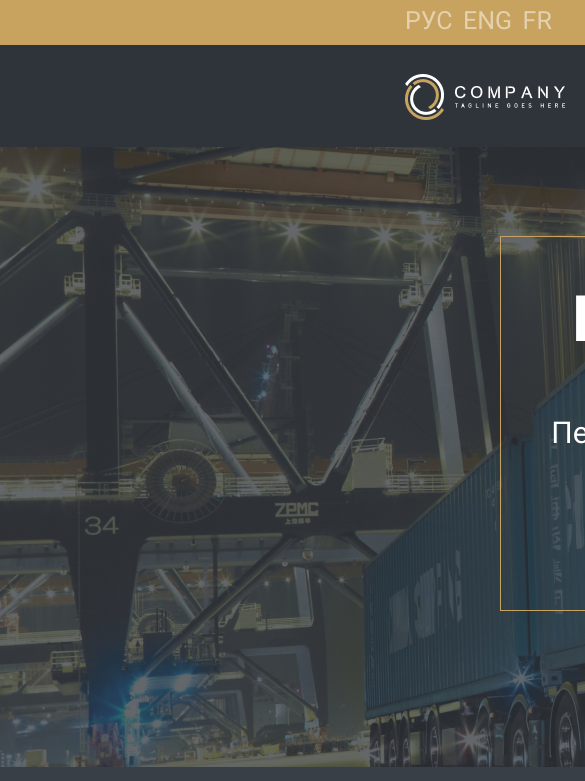
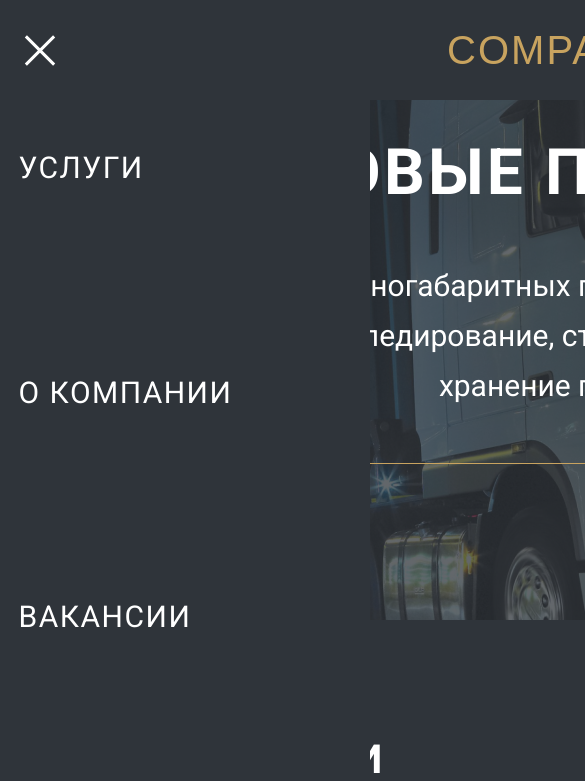
Before and after one commit to aget777/trucks_v2, a plain HTML site: page index.html in a window 390 px wide. Shown: the top 781 px of the page, 585 px wide, since content can reach past the window. Drawn offline with Linux system fonts and the light colour scheme; a web font is replaced by a local one.

Commit message:
mobile menu header comlete

```diff
--- a/css/fonts.css
+++ b/css/fonts.css
@@ -1,4 +1,14 @@
 @import url('https://fonts.googleapis.com/css2?family=Roboto:wght@100;300;400;500;700;900&display=swap');
+@import url('https://fonts.googleapis.com/css2?family=Alatsi&display=swap');
+
+.company_name_text{
+    font-family: 'Alatsi', sans-serif;
+    font-size: 4rem;
+    letter-spacing: 0.2rem;
+    color: var(--gold);
+    margin: 0;
+    padding: 0;
+}
 
 
 .text-xs{
@@ -28,6 +38,7 @@
 .menu-text:hover{
     color: var(--gold);
     transition: color 0.6s ease;
+    font-weight: var(--font-bold);
 }
 
 .menu-text:focus{
@@ -81,7 +92,9 @@
 }
 
 
-
+.text-dark{
+    color: var(--dark-grey)
+}
 
 .text-up{
     text-transform: uppercase;
--- a/css/footer.css
+++ b/css/footer.css
@@ -37,9 +37,6 @@
     margin-top: .4rem;
 }
 
-.menu-text-dark{
-    color: var(--dark-grey)
-}
 
 .footer__phone{
     grid-column: span 1;
@@ -74,7 +71,7 @@
     .menu-text-adress {
         line-height: 3rem;
     }
-    .menu-text.menu-text-dark.text-no-space{
+    .menu-text.text-dark.text-no-space{
         line-height: 4rem;
     }
     .footer__phone .menu-text:first-child {
--- a/css/header.css
+++ b/css/header.css
@@ -79,6 +79,10 @@
     padding-left: 1.8rem;
 }
 
+.mobile__menu__wrap{
+    display: none;
+}
+
 @media screen and (max-width: 700px){
     .menu__info {
         width: 60rem;
@@ -93,3 +97,116 @@
         width: 21rem;
     }
 }
+
+@media screen and (max-width: 500px){
+    .header{
+        position: fixed;
+        z-index: 10;
+    }
+    .header__wrap-hd{
+        display: none;
+    }
+    .logo__wrap-hd{
+        display: none;
+    }
+
+
+    .mobile__menu__wrap{
+        width: 100%;
+        margin-left: 2rem;
+        display: flex;
+        align-items: center;
+        justify-content: space-between;
+        z-index: 10;
+    }
+
+    .burger__menu{
+        width: 4rem;
+        height: 4rem;
+        position: relative;
+        display: flex;
+        flex-direction: column;
+        justify-content: center;
+        z-index: 2;
+    }
+    .burger__line{
+        height: .3rem;
+        width: 100%;
+        background: var(--gold);
+    }
+
+    .menu_show .burger__line{
+        background: var(--white);
+    }
+
+    .burger__line-top{
+        position: absolute;
+        top: 0;
+        left: 0;
+        transition: top 1s 1s ease, transform 1s ease, color 0.3s ease;
+    }
+    .burger__line-bot{
+        position: absolute;
+        bottom: 0;
+        left: 0;
+        transition: bottom 1s 1s ease, transform 1s ease, color 0.3s ease;
+    }
+    .burger__line-mid{
+        transition: opacity 1s ease;
+    }
+
+    .menu_show .burger__line-top{
+        transform: rotate(315deg);
+        top: calc(50% - .15rem);
+        transition: top 1s ease, transform 1s 1s ease, color 0.3s ease;
+    }
+    .menu_show .burger__line-bot{
+        transform: rotate(-135deg);
+        bottom: calc(50% - .15rem);
+        transition: bottom 1s ease, transform 1s 1s ease, color 0.3s ease;
+    }
+    .menu_show .burger__line-mid{
+        opacity: 0;
+    }
+
+    .icon__phone{
+        color: var(--gold);
+        font-size: 5rem;
+    }
+    .icon__phone:hover{
+        color: var(--white);
+    }
+
+    .menu__info {
+        position: absolute;
+        top: 0;
+        left: 0;
+        height: 174vh;
+        width: 37rem;
+        max-width: 100%;
+        background: var(--dark-grey);
+        z-index: 1;
+        transform: translateX(-120%);
+        transition: transform 0.6s ease;
+    }
+    .menu__list{
+        flex-direction: column;
+        height: 100vh;
+        box-sizing: border-box;
+        padding: 15rem 5% 0;
+        transform: translateX(-120%);
+        transition: transform 0.6s ease;
+    }
+
+    .menu__item .menu-text.text-up{
+        font-size: 3rem;
+    }
+
+    .menu_show .menu__info{
+        transform: translateX(0%);
+    }
+    .menu_show .menu__info .menu__list{
+        transform: translateX(0%);
+    }
+
+}
--- a/index.html
+++ b/index.html
@@ -4,13 +4,15 @@
 <head>
     <meta charset="UTF-8">
     <meta name="viewport" content="width=device-width, initial-scale=1.0">
+    <link rel="stylesheet" href="fonts/css/all.min.css">
     <link rel="stylesheet" href="style.css">
     <title>Trucks</title>
 </head>
 
 <body class="body">
-    <header class="header wrap">
-        <div class="header__wrap">
+    <header class="header">
+        <div class="wrap">
+        <div class="header__wrap header__wrap-hd">
             <div class="contacts main__wrap">
                 <div class="lang">
                     <a href="#" class="text-xs text-up">рус</a>
@@ -26,7 +28,7 @@
             </div>
         </div>
         <div class="menu__items main__wrap">
-            <div class="logo__wrap">
+            <div class="logo__wrap logo__wrap-hd">
                 <img src="img/logo.png" alt="" class="logo__img">
                 <span class="logo-line"></span>
                 <div class="logo-office">
@@ -34,7 +36,24 @@
                     <a href="#" class="menu-text">Наши офисы</a>
                 </div>
             </div>
-            <nav class="menu__info">
+            <div class="mobile__menu__wrap menu_show">
+                 <a href="#" class="burger__menu"> <!--menu_show -->
+                    <div class="burger__line burger__line-top"></div>
+                    <div class="burger__line burger__line-mid"></div>
+                    <div class="burger__line burger__line-bot"></div>
+                </a>
+                <span class="company_name_text text-up">company</span>
+                <a href="#" class="icon__phone"><i class="fas fa-phone-square"></i></a>
+                <nav class="menu__info">
+                    <ul class="menu__list">
+                        <li class="menu__item"><a href="#" class="menu-text text-up">услуги</a></li>
+                        <li class="menu__item"><a href="#" class="menu-text text-up">О компании</a></li>
+                        <li class="menu__item"><a href="#" class="menu-text text-up">вакансии</a></li>
+                        <li class="menu__item"><a href="#" class="menu-text text-up">контакты</a></li>
+                    </ul>
+                </nav>
+            </div>
+            <nav class="menu__info menu_hide-hd">
                 <ul class="menu__list">
                     <li class="menu__item"><a href="#" class="menu-text text-up">услуги</a></li>
                     <li class="menu__item"><a href="#" class="menu-text text-up">О компании</a></li>
@@ -43,6 +62,7 @@
                 </ul>
             </nav>
         </div>
+    </div>
     </header>
     <main class="main wrap">
         <section class="main__screen__wrap">
@@ -186,14 +206,14 @@
             </div>
             <div class="footer__adress">
                 <p class="menu-text menu-text-adress text-no-space">123456, Санкт-Петербург, Невский пр-кт 127</p>
-                <a href="#" class="menu-text menu-text-dark text-no-space">sales@log.ru</a>
+                <a href="#" class="menu-text text-dark text-no-space">sales@log.ru</a>
             </div>
             <div class="footer__phone">
                 <a href="#" class="menu-text text-no-space">+7 (812) 344-56-65</a>
                 <a href="#" class="menu-text text-no-space">+7 (812) 355-56-65</a>
             </div>
             <div class="dev__info">
-                <a href="#" class="menu-text menu-text-dark text-no-space">Разработано - D-E-N.ru</a>
+                <a href="#" class="menu-text text-dark text-no-space">Разработано - D-E-N.ru</a>
             </div>
         </div>
     </footer>
--- a/style.css
+++ b/style.css
@@ -13,13 +13,15 @@
 }
 .wrap{
     /* width: 115rem; */
-    width: 192rem;
+    /* width: 192rem; */
+    width: 111rem;
     background: var(--dark-grey);
     margin: 0 auto;
 }
 
 .main__wrap{
-    width: 111rem;
+     width: 111rem;
+    /* width: 100vw; */
     margin: 0 auto;
 }
 
@@ -34,3 +36,10 @@
     background: url('img/map.png');
     margin-top: 12rem;
 }
+
+@media screen and (max-width: 500px){
+    .main__wrap{
+        position: relative;
+    }
+
+}
```
